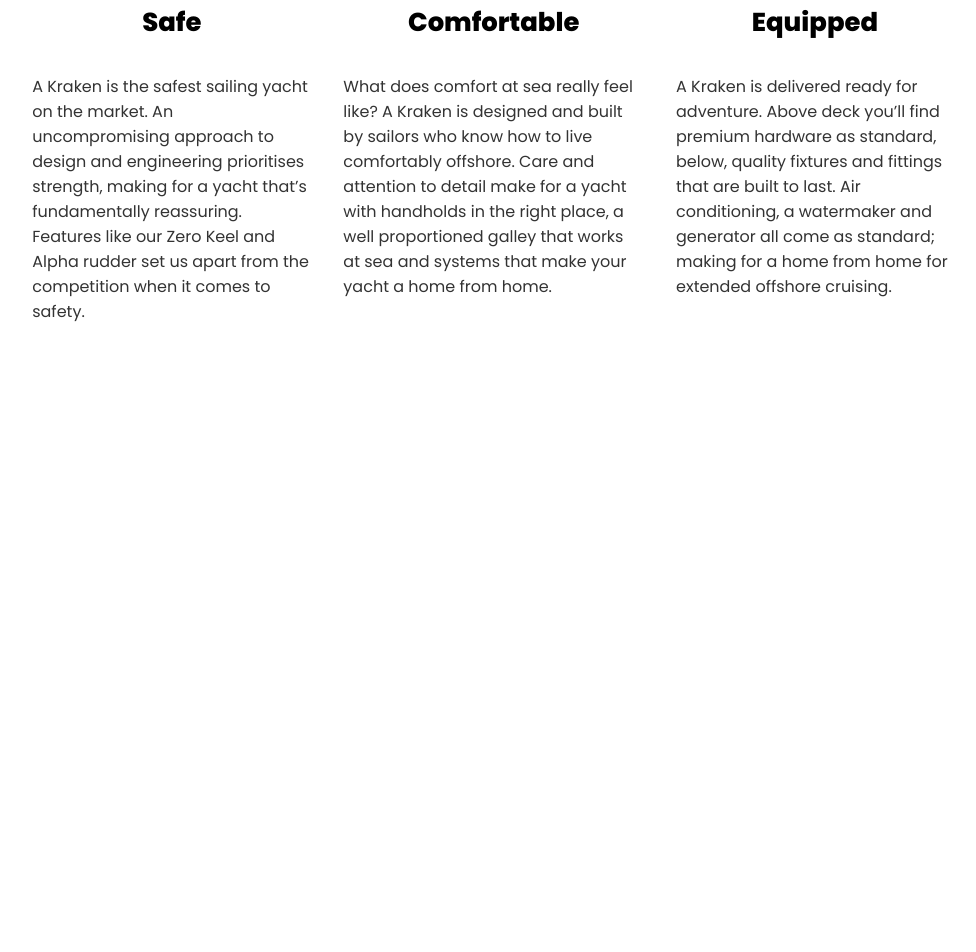
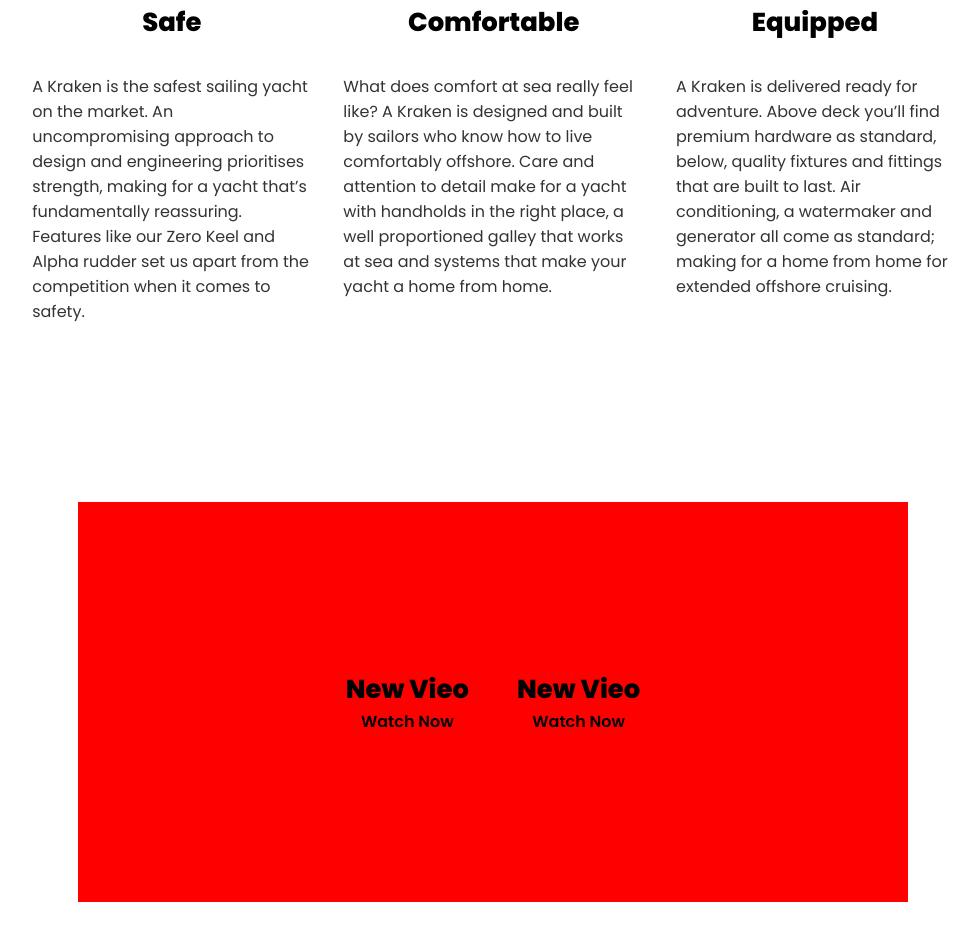
Before and after one commit to MajKlavzar/Kraken-Yachts, a plain HTML site: page index.html in a window 1280 px wide. Shown: the part 986-1938 px from the top of the page, without its empty margins (147-1123 px from the left). Before the commit the page ends 1310 px from the top, so only its background shows below. Drawn offline with Linux system fonts and the light colour scheme.

Commit message:
Started making socials section

```diff
--- a/index.html
+++ b/index.html
@@ -61,6 +61,21 @@
             </div>
         </section>
 
+        <section id="socials-section">
+
+                <div id="new-videos-container">
+                    <div class="video-card">
+                        <h3>New vieo</h3>
+                        <a href="#"> Watch now</a>
+                    </div>
+
+                    <div class="video-card">
+                        <h3>New vieo</h3>
+                        <a href="#"> Watch now</a>
+                    </div>
+            </div>
+        </section>
+
     </main>
 
     <footer>
--- a/styles/style.css
+++ b/styles/style.css
@@ -229,3 +229,29 @@ main{
     flex-direction: column;
     gap: 2rem;
 }
+
+#socials-section{
+    width: min(70rem, 80%);
+    height: 500px;
+    background-color: var(--bg-color);
+    border-radius: var(--important-radius);
+    display: flex;
+    align-items: center;
+    justify-content: center;
+}
+#new-videos-container{
+    background-color: var(--testing-color);
+    width: 90%;
+    height: 400px;
+    display:flex;
+    align-items: center;
+    justify-content: center;
+    gap: 3rem;
+}
+#video-card{
+    display: flex;
+    flex-direction: column;
+    gap: 2rem;
+    background-color: var(--wrapper-color);
+    flex: 1 1 0;
+}
```
